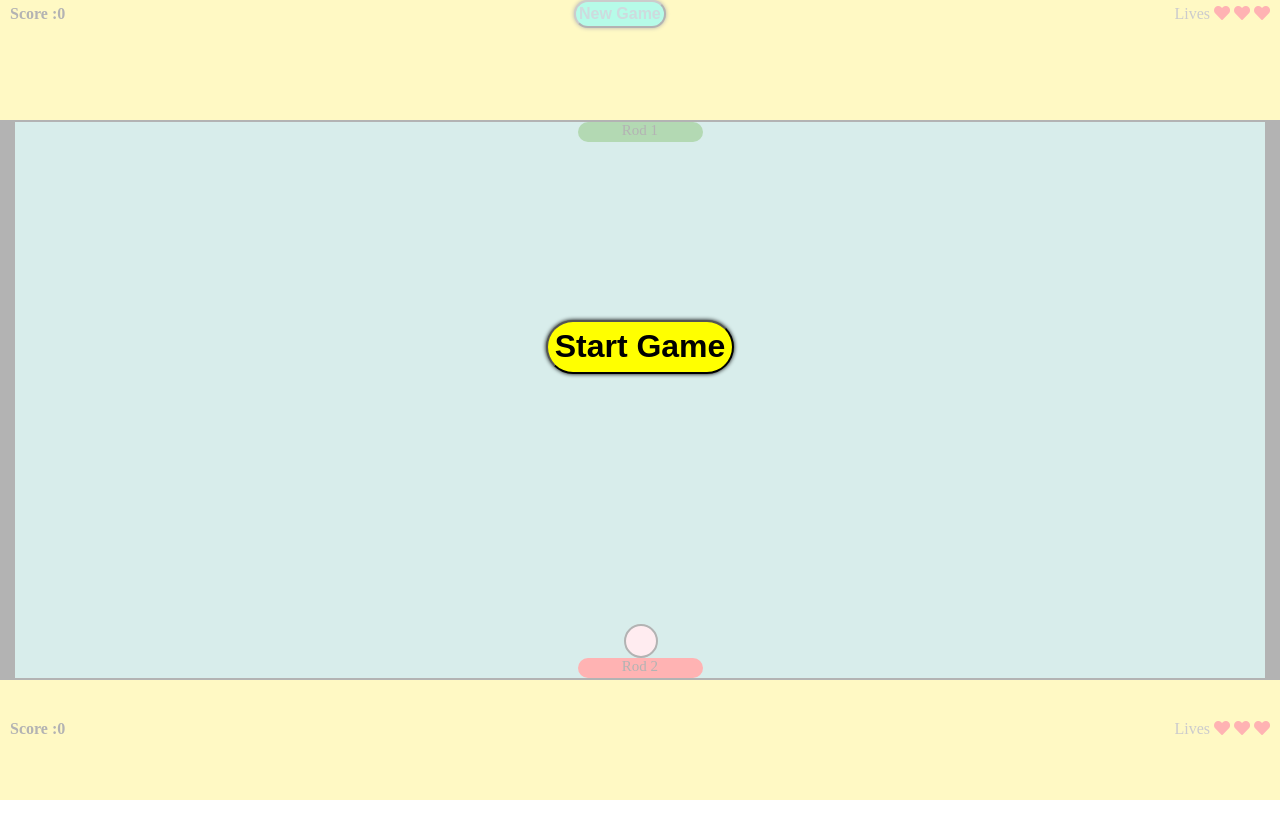
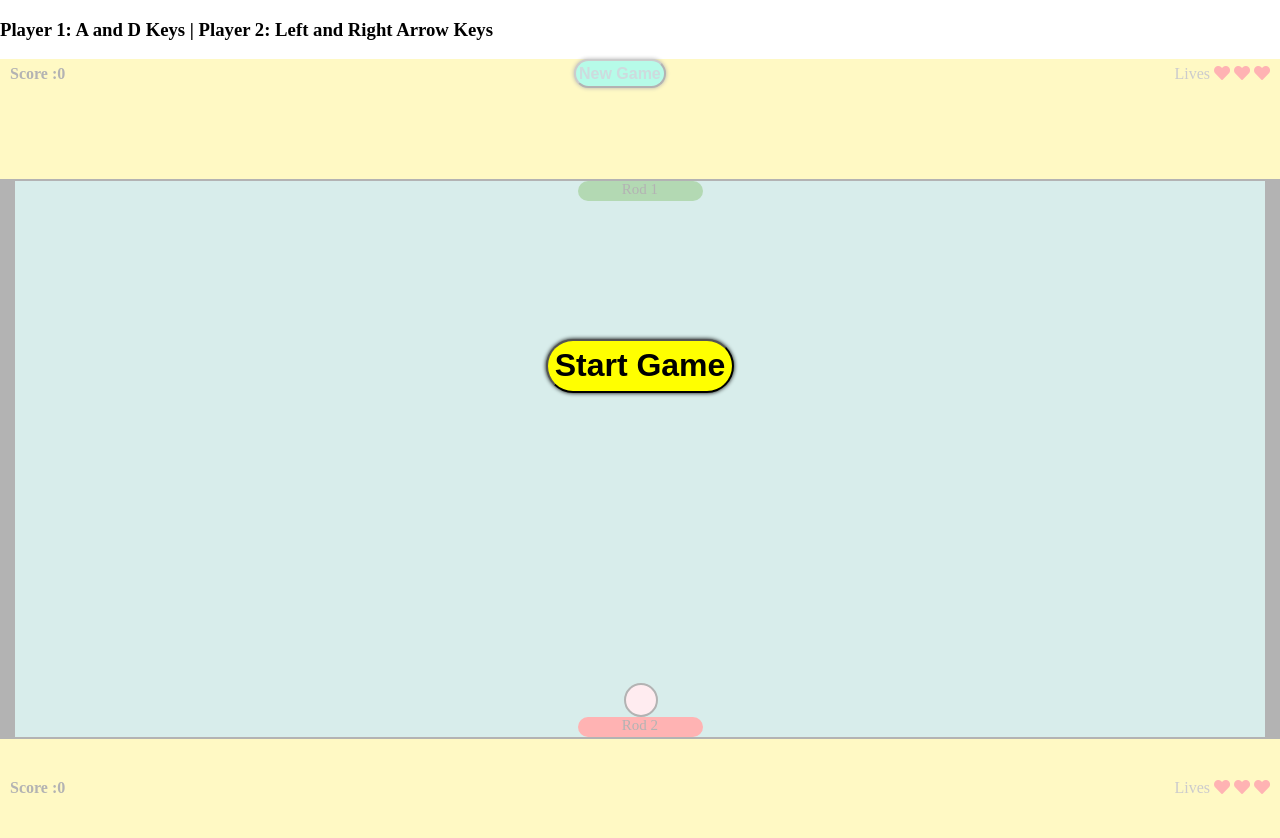
Before and after one commit to megadevlabs/ping-pong-games, a plain HTML site: page 1.ping-pong-game/index.html in a window 1280 px wide. Before the commit the page ends 800 px from the top, so only its background shows below. Drawn offline with Linux system fonts and the light colour scheme.

Commit message:
added some games player instructions

```diff
--- a/1.ping-pong-game/index.html
+++ b/1.ping-pong-game/index.html
@@ -8,6 +8,7 @@
 
   </head>
   <body>
+	<h3>Player 1: A and D Keys | Player 2: Left and Right Arrow Keys</h3>
     <div id = "start-button"class = "display-upper">
       <button type="button" name="button">Start Game</button>
     </div>
@@ -51,6 +52,8 @@
 
       </div>
 
+
+
     </span>
     <script type="text/javascript" src="script.js"></script>
   </body>
```
Also changed, not shown: 0.Ping-Pong-game-2Player/README.md.
